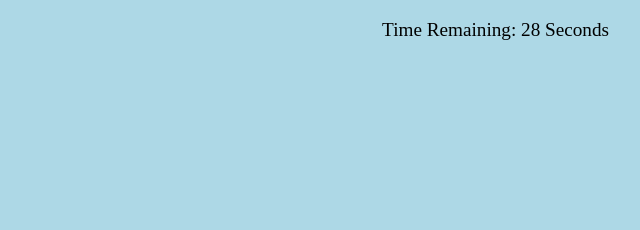
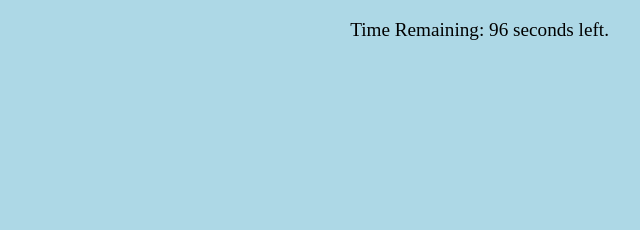
Before and after one commit to bobpruz/quiz, a plain HTML site: page index.html in a window 1280 px wide. Shown: the top 230 px of the page, 511-1151 px from the left. Drawn offline with Linux system fonts and the light colour scheme.

Commit message:
add timer function

```diff
--- a/assets/js/script.js
+++ b/assets/js/script.js
@@ -0,0 +1,18 @@
+
+
+//timer functions
+function countDown() {
+    var timeleft = 100
+    var timer = setInterval(function() {
+        if(timeleft <= 0) {
+            clearInterval(timer);
+            document.getElementById("timer").innerHTML = "0 seconds left."
+        }
+        else {
+            document.getElementById("timer").innerHTML = timeleft + " seconds left."
+        }
+        timeleft--
+    },1000)
+}
+
+countDown()
--- a/index.html
+++ b/index.html
@@ -11,7 +11,7 @@
   <body>
     <header>
       <h1>Quiz</h1>
-      <p>Time Remaining: <timer>28</timer> Seconds</p>
+      <p>Time Remaining: <timer id="timer"></timer></p>
     </header>
     <main>
       <div class="quiz-card">
```
